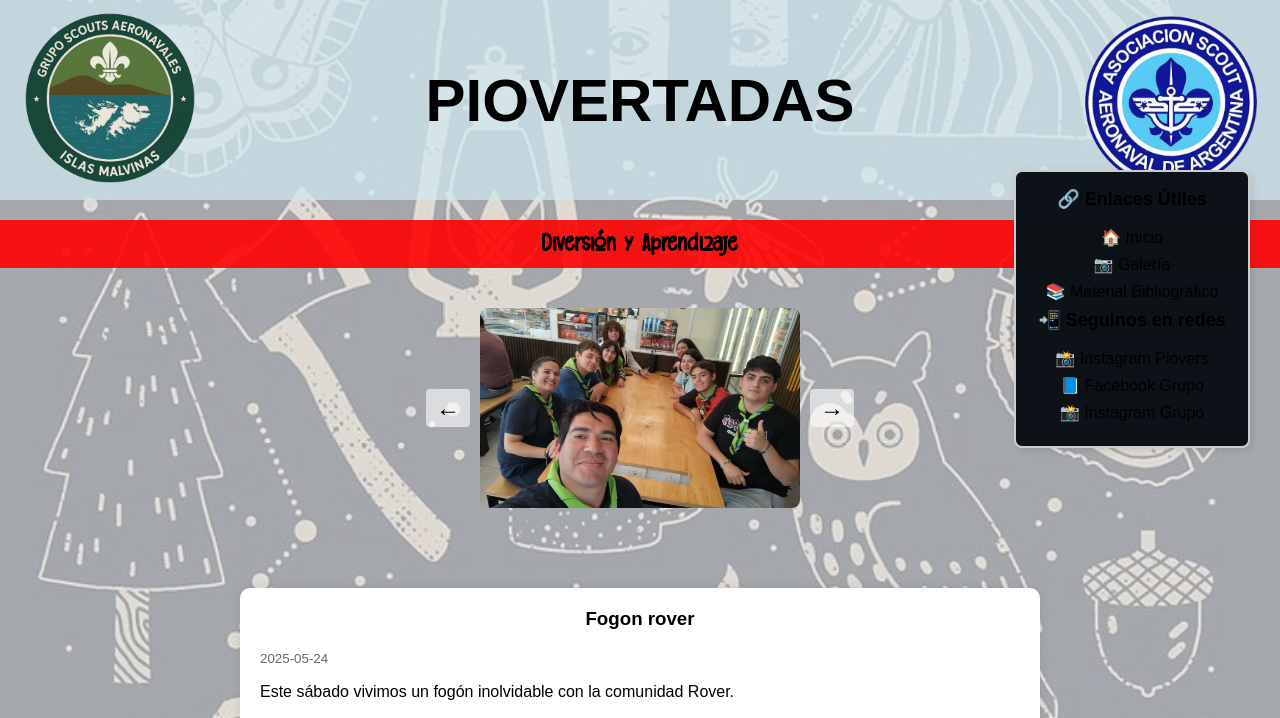
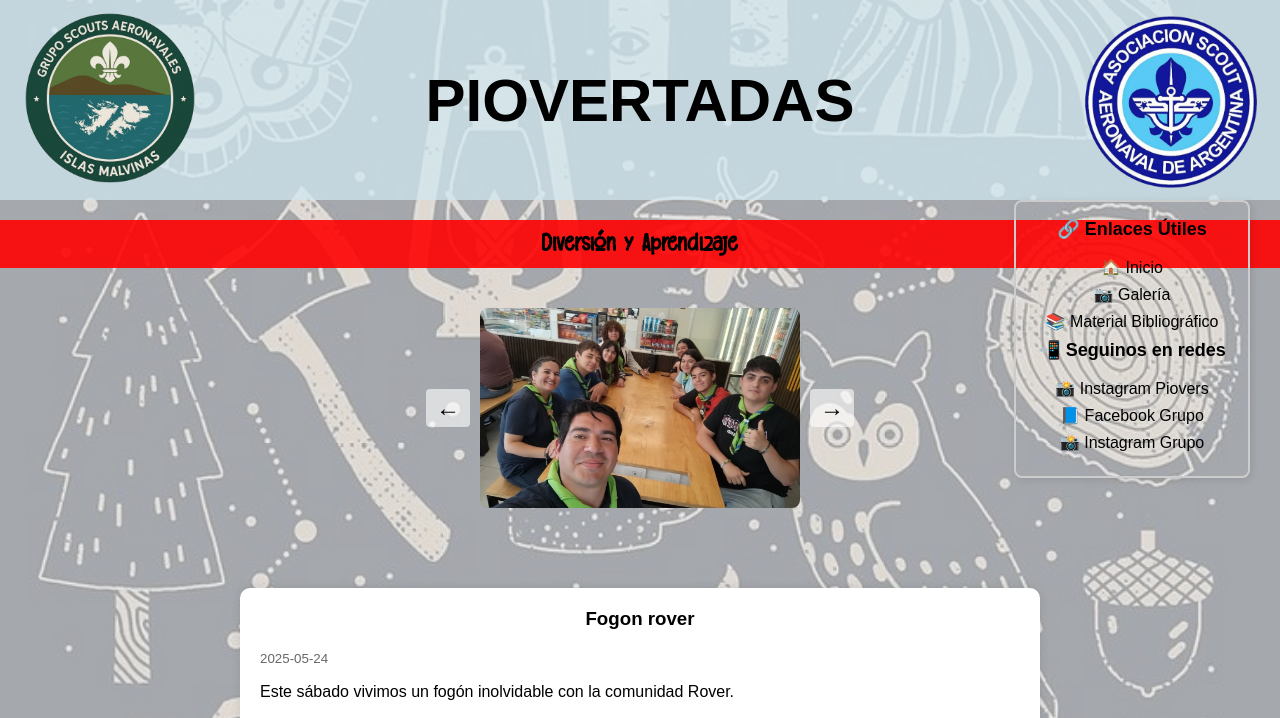
Before and after one commit to jaako1986/piovertadas, a Flask app: page / in a window 1280 px wide. Shown: the top 718 px of the page. Run offline with Flask 3, Linux system fonts and the light colour scheme; some libraries are stand-ins or nearby versions; some web fonts are replaced.

Commit message:
nuevo style

```diff
--- a/static/style.css
+++ b/static/style.css
@@ -208,14 +208,14 @@ h2 {
 
 .enlace-cajon {
   flex: 0 0 250px;
-  background-color: #0c1217fe;
+  background-color: transparent;
   border: 2px transparent #ccc;
   border-radius: 8px;
   padding: 16px;
   font-family: sans-serif;
   box-shadow: 2px 2px 8px rgba(0,0,0,0.1);
   position: fixed;
-  top: 150px; /* altura desde el top de la pantalla */
+  top: 180px; /* altura desde el top de la pantalla */
   right: 30px; /* o left: 30px si está del otro lado */
   width: 200px;
 }
```
